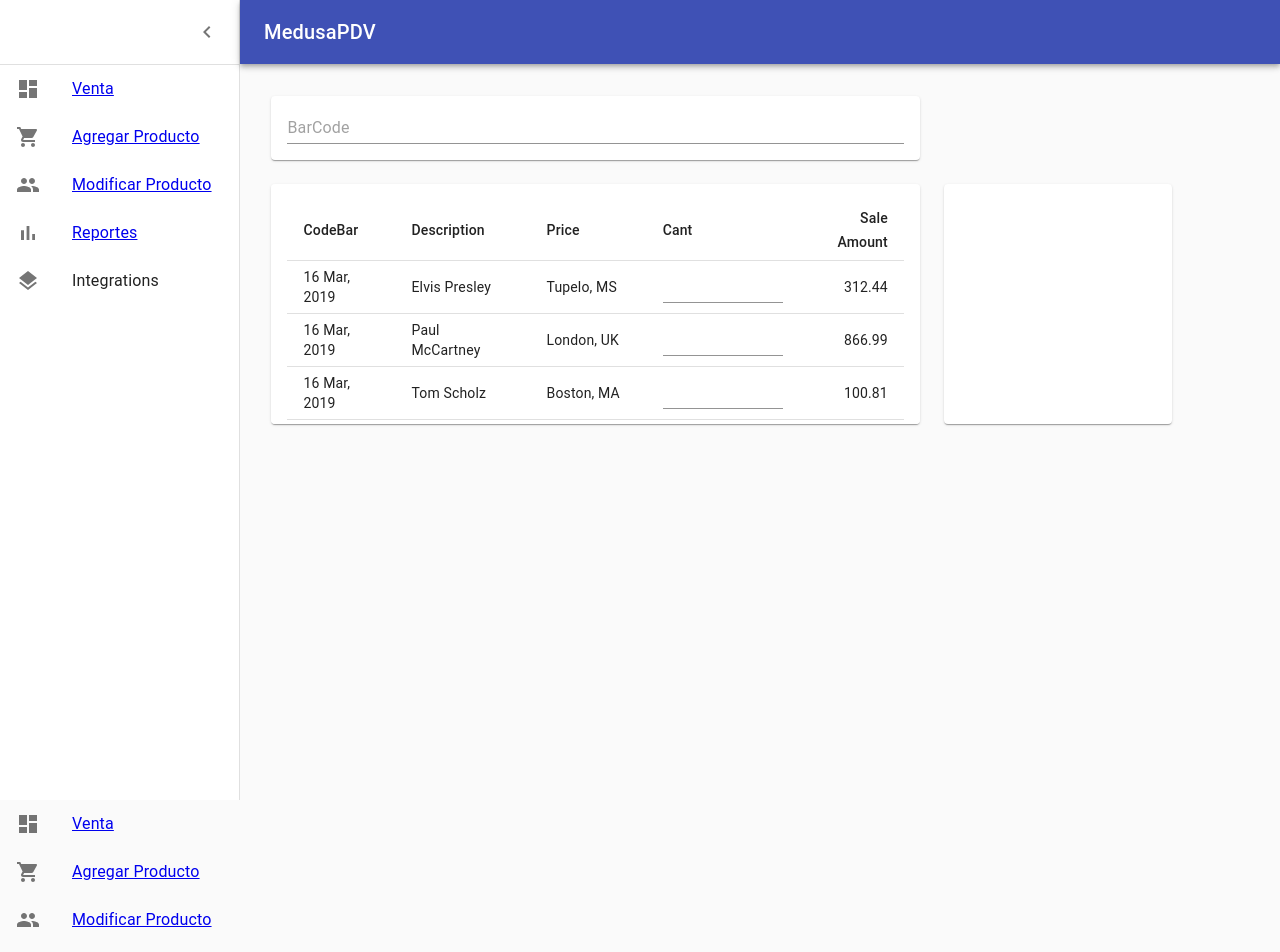
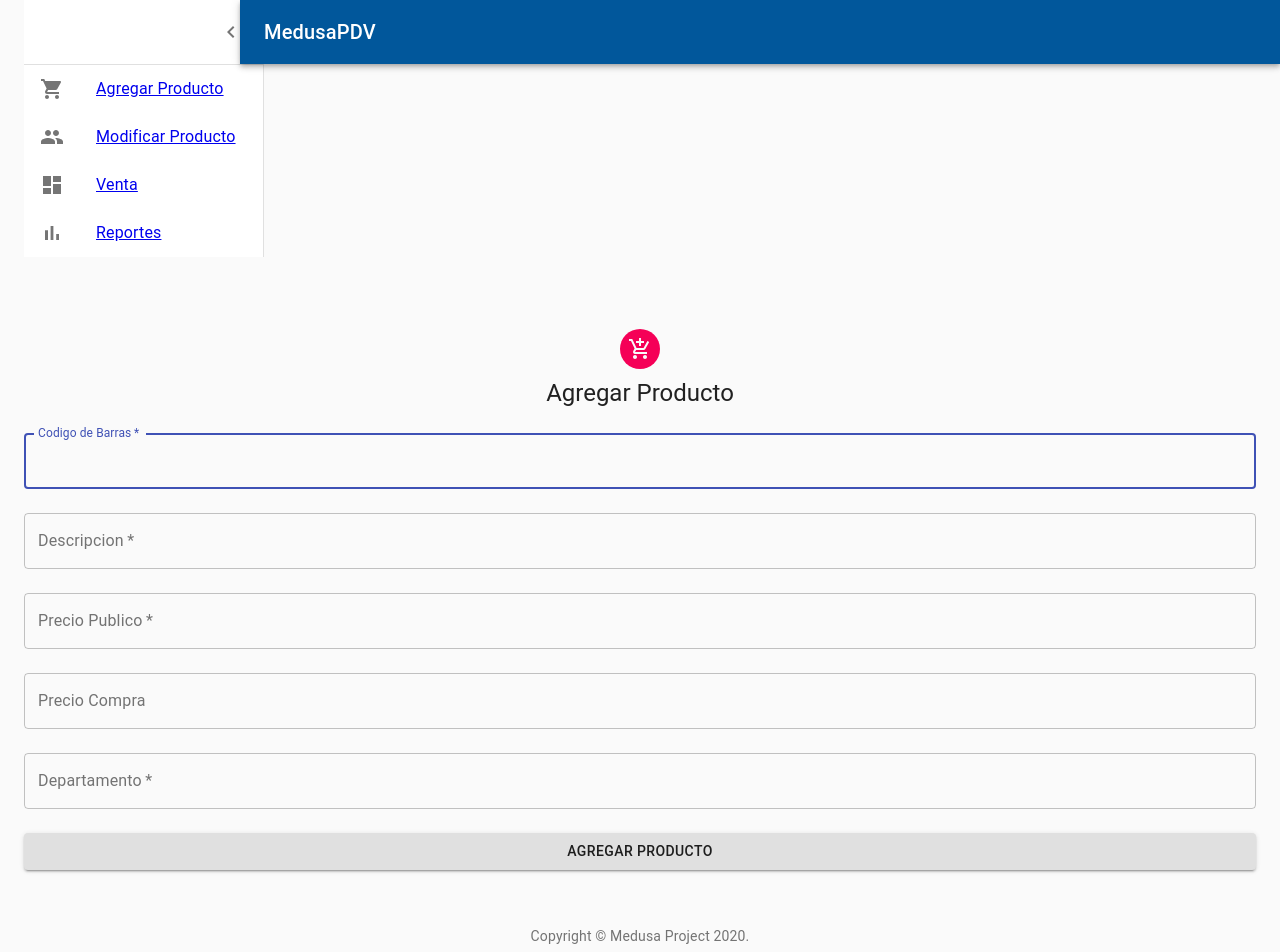
Before and after one commit to mkfuentes/medusa, a React (Create React App) app: page /add in a window 1280 px wide. Shown: the top 952 px of the page. Built offline with nearby package versions, Linux system fonts and the light colour scheme; the HTML template or start-up script is replaced by a standard one.

Commit message:
ADD:grid, Delete:ElementMenu

```diff
--- a/src/App.js
+++ b/src/App.js
@@ -4,15 +4,11 @@ import Add from "./views/Add";
 import Edit from "./views/Edit";
 import Resumen from "./views/Resumen";
 import { BrowserRouter, Switch, Route } from "react-router-dom";
-import ListItem from './components/ListItem'
-import Dashboard from './components/DashBoard'
 
 function App() {
   return (
     <BrowserRouter>
       <div className="App">
-        <Dashboard />
-        <ListItem />
         <Switch>
           <Route path="/" component={Resumen} exact />
           <Route path="/add" component={Add} exact />
--- a/src/components/DashBoard.jsx
+++ b/src/components/DashBoard.jsx
@@ -6,7 +6,6 @@ import Drawer from "@material-ui/core/Drawer";
 import Box from "@material-ui/core/Box";
 import AppBar from "@material-ui/core/AppBar";
 import Toolbar from "@material-ui/core/Toolbar";
-
 import Typography from "@material-ui/core/Typography";
 import Divider from "@material-ui/core/Divider";
 import IconButton from "@material-ui/core/IconButton";
@@ -14,7 +13,6 @@ import Link from "@material-ui/core/Link";
 import MenuIcon from "@material-ui/icons/Menu";
 import ChevronLeftIcon from "@material-ui/icons/ChevronLeft";
 import ListItems from "./ListItem";
-import Sell from "../views/Sell";
 
 // function Copyright() {
 //   return (
@@ -126,6 +124,7 @@ export default function Dashboard() {
       <CssBaseline />
       <AppBar
         position="absolute"
+        style={{ backgroundColor: "#01579b" }}
         className={clsx(classes.appBar, open && classes.appBarShift)}
       >
         <Toolbar color="inherit" className={classes.toolbar}>
@@ -167,7 +166,6 @@ export default function Dashboard() {
         <Divider />
         <ListItems />
       </Drawer>
-      <Sell />
       {/* <Box pt={4}>
             <Copyright />
           </Box> */}
--- a/src/components/ListItem.jsx
+++ b/src/components/ListItem.jsx
@@ -12,14 +12,6 @@ import { Link } from "react-router-dom";
 function ListItems() {
   return (
     <div>
-      <ListItem button>
-        <ListItemIcon>
-          <DashboardIcon />
-        </ListItemIcon>
-        <Link to="/sell">
-          <ListItemText primary="Venta" />
-        </Link>
-      </ListItem>
       <ListItem button>
         <ListItemIcon>
           <ShoppingCartIcon />
@@ -38,18 +30,20 @@ function ListItems() {
       </ListItem>
       <ListItem button>
         <ListItemIcon>
+          <DashboardIcon />
+        </ListItemIcon>
+        <Link to="/sell">
+          <ListItemText primary="Venta" />
+        </Link>
+      </ListItem>
+      <ListItem button>
+        <ListItemIcon>
           <BarChartIcon />
         </ListItemIcon>
         <Link to="/">
           <ListItemText primary="Reportes" />
         </Link>
       </ListItem>
-      <ListItem button>
-        <ListItemIcon>
-          <LayersIcon />
-        </ListItemIcon>
-        <ListItemText primary="Integrations" />
-      </ListItem>
     </div>
   );
 }
--- a/src/views/Add.jsx
+++ b/src/views/Add.jsx
@@ -10,6 +10,7 @@ import AddShoppingCartOutlinedIcon from "@material-ui/icons/AddShoppingCartOutli
 import Typography from "@material-ui/core/Typography";
 import { makeStyles } from "@material-ui/core/styles";
 import Container from "@material-ui/core/Container";
+import Dashboard from "../components/DashBoard";
 
 function Copyright() {
   return (
@@ -48,7 +49,8 @@ export default function Add() {
   const classes = useStyles();
 
   return (
-    <Container component="main" maxWidth="xs">
+    <Container component="main" maxWidth="xl">
+      <Dashboard />
       <CssBaseline />
       <div className={classes.paper}>
         <Avatar className={classes.avatar}>
@@ -58,7 +60,7 @@ export default function Add() {
           Agregar Producto
         </Typography>
         <form className={classes.form} noValidate>
-          <Grid container spacing={2}>
+          <Grid container spacing={3}>
             <Grid item xs={12} sm={12}>
               <TextField
                 autoComplete="false"
--- a/src/views/Edit.jsx
+++ b/src/views/Edit.jsx
@@ -10,7 +10,7 @@ import EditOutlinedIcon from "@material-ui/icons/EditOutlined";
 import Typography from "@material-ui/core/Typography";
 import { makeStyles } from "@material-ui/core/styles";
 import Container from "@material-ui/core/Container";
-
+import Dashboard from "../components/DashBoard";
 function Copyright() {
   return (
     <Typography variant="body2" color="textSecondary" align="center">
@@ -49,6 +49,7 @@ export default function Edit() {
 
   return (
     <Container component="main" maxWidth="xs">
+
       <CssBaseline />
       <div className={classes.paper}>
         <Avatar className={classes.avatar}>
@@ -77,7 +78,7 @@ export default function Edit() {
                 required
                 fullWidth
                 id="Description"
-                label="Descripc ion"
+                label="Descripcion"
                 name="Description"
                 autoComplete="Description"
               />
--- a/src/views/Resumen.jsx
+++ b/src/views/Resumen.jsx
@@ -5,6 +5,9 @@ import CssBaseline from "@material-ui/core/CssBaseline";
 import Container from "@material-ui/core/Container";
 import Grid from "@material-ui/core/Grid";
 import Paper from "@material-ui/core/Paper";
+import Listitem from '../components/ListItem'
+import Dashboard from "../components/DashBoard";
+
 const drawerWidth = 240;
 
 const useStyles = makeStyles(theme => ({
@@ -68,6 +71,7 @@ export default function Resumen() {
 
   return (
     <div className={classes.root}>
+      <Dashboard />
       <CssBaseline />>
       <main className={classes.content}>
         <div className={classes.appBarSpacer} />
--- a/src/views/Sell.jsx
+++ b/src/views/Sell.jsx
@@ -7,6 +7,7 @@ import Grid from "@material-ui/core/Grid";
 import Paper from "@material-ui/core/Paper";
 import Input from "@material-ui/core/Input";
 import Orders from "../components/Orders";
+import Dashboard from "../components/DashBoard";
 
 const drawerWidth = 240;
 const useStyles = makeStyles(theme => ({
@@ -76,6 +77,7 @@ export default function Sell() {
 
   return (
     <div className={classes.root}>
+      <Dashboard />
       <CssBaseline />>
       <main className={classes.content}>
         <div className={classes.appBarSpacer} />
```
